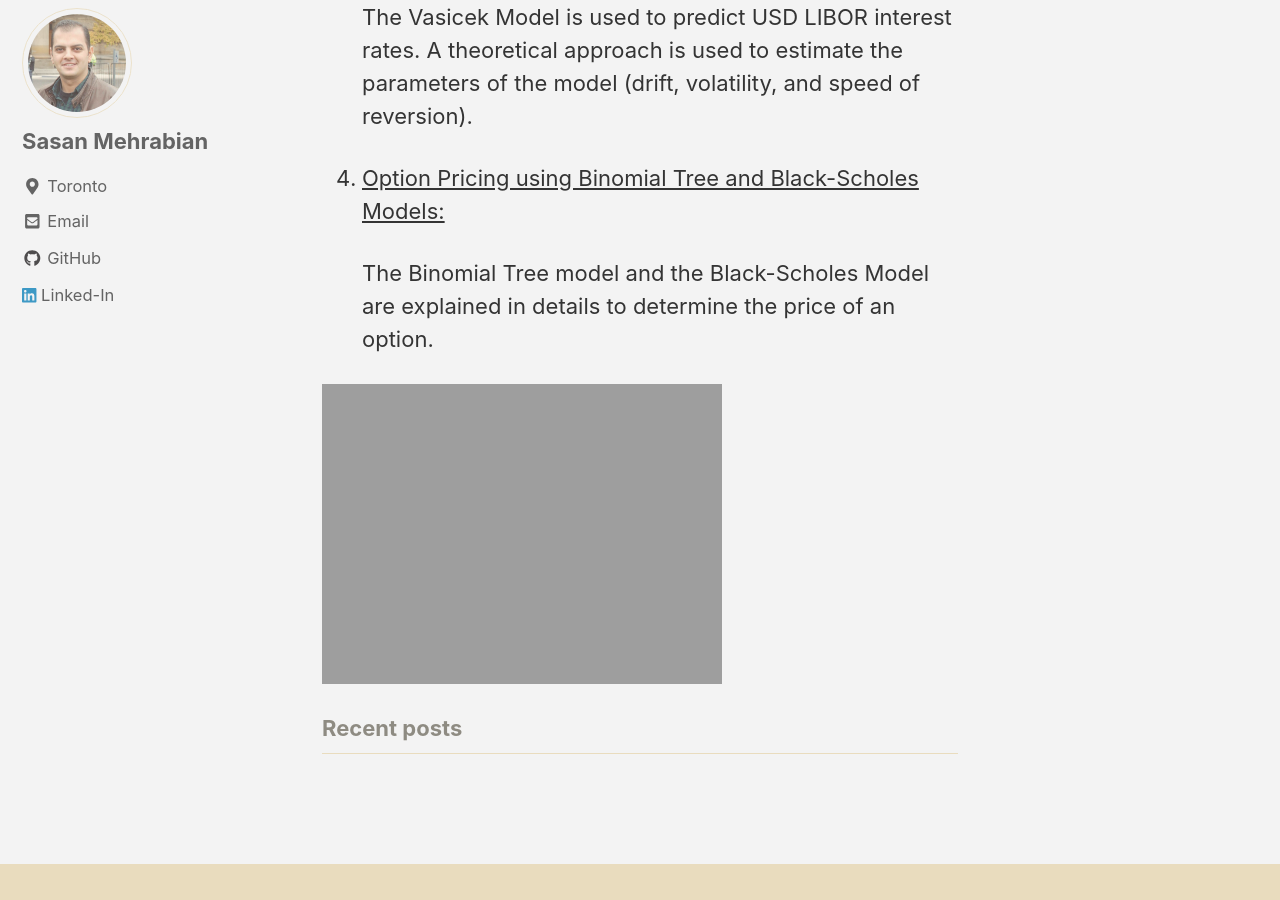
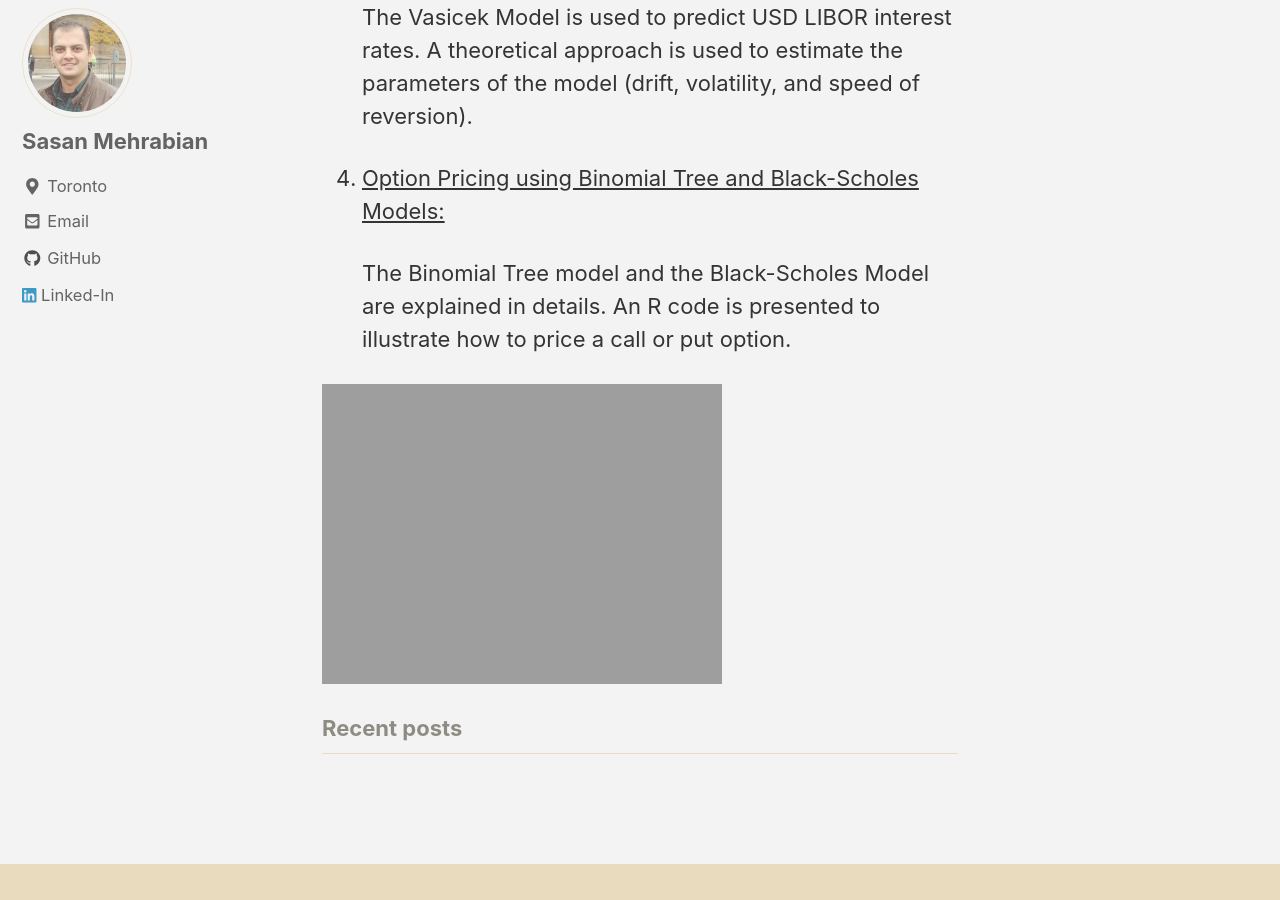
Before and after one commit to sasanmehrabian/sasanmehrabian.github.io, a Jekyll site: the page built from _pages/qf.md, in a window 1280 px wide and 900 px high, scrolled down 705 px. Built offline with Jekyll 4.4.1, drawn with Linux system fonts in a browser that asks for light colours; cached includes are drawn as plain includes; nearby versions of some CDN libraries.

Commit message:
new github

```diff
--- a/_pages/qf.md
+++ b/_pages/qf.md
@@ -21,6 +21,6 @@ toc: true
 
 4. [Option Pricing using Binomial Tree and Black-Scholes Models:](https://sasanmehrabian.github.io/option/)
 
-	The Binomial Tree model and the Black-Scholes Model are explained in details to determine the price of an option.
+	The Binomial Tree model and the Black-Scholes Model are explained in details. An R code is presented to illustrate how to price a call or put option.
 
 <img src="{{ site.url }}{{ site.baseurl }}/images/LIBOR/qf.jpg">
```
Also changed, not shown: 1 other file.
